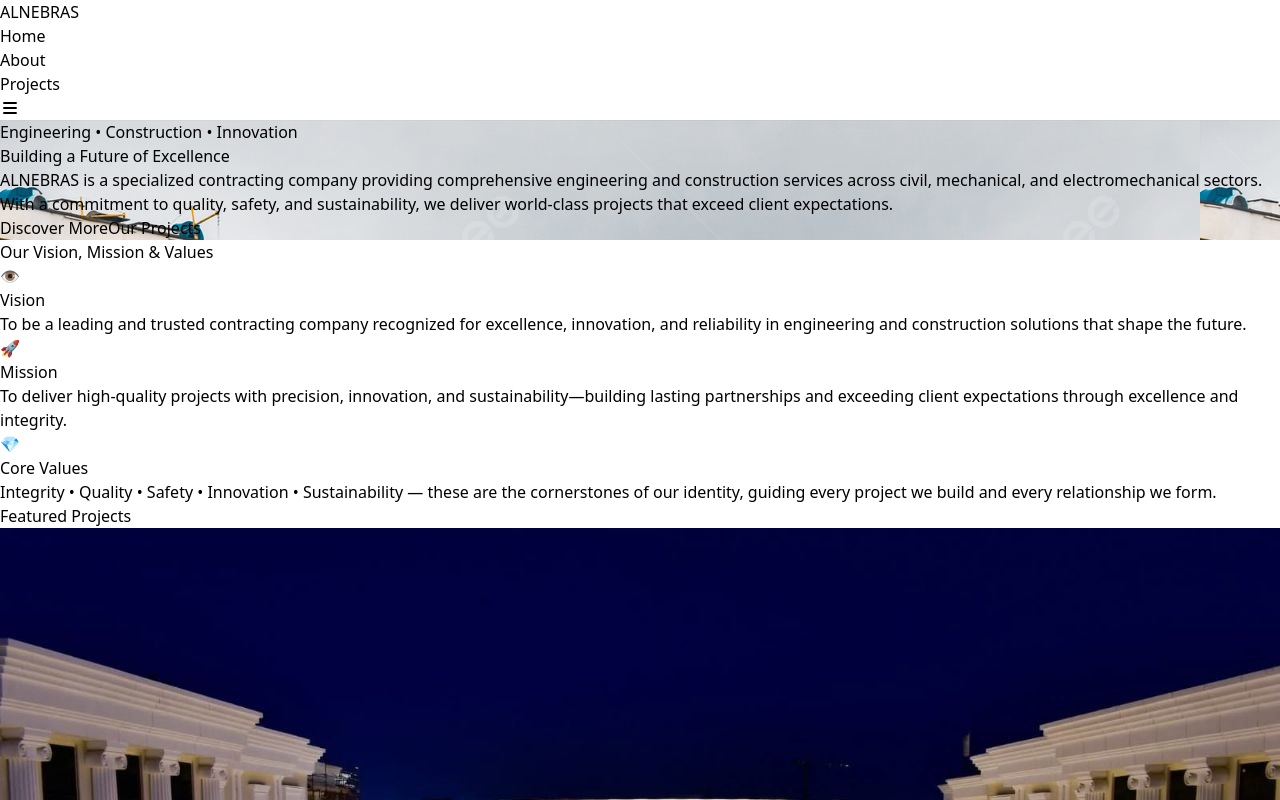
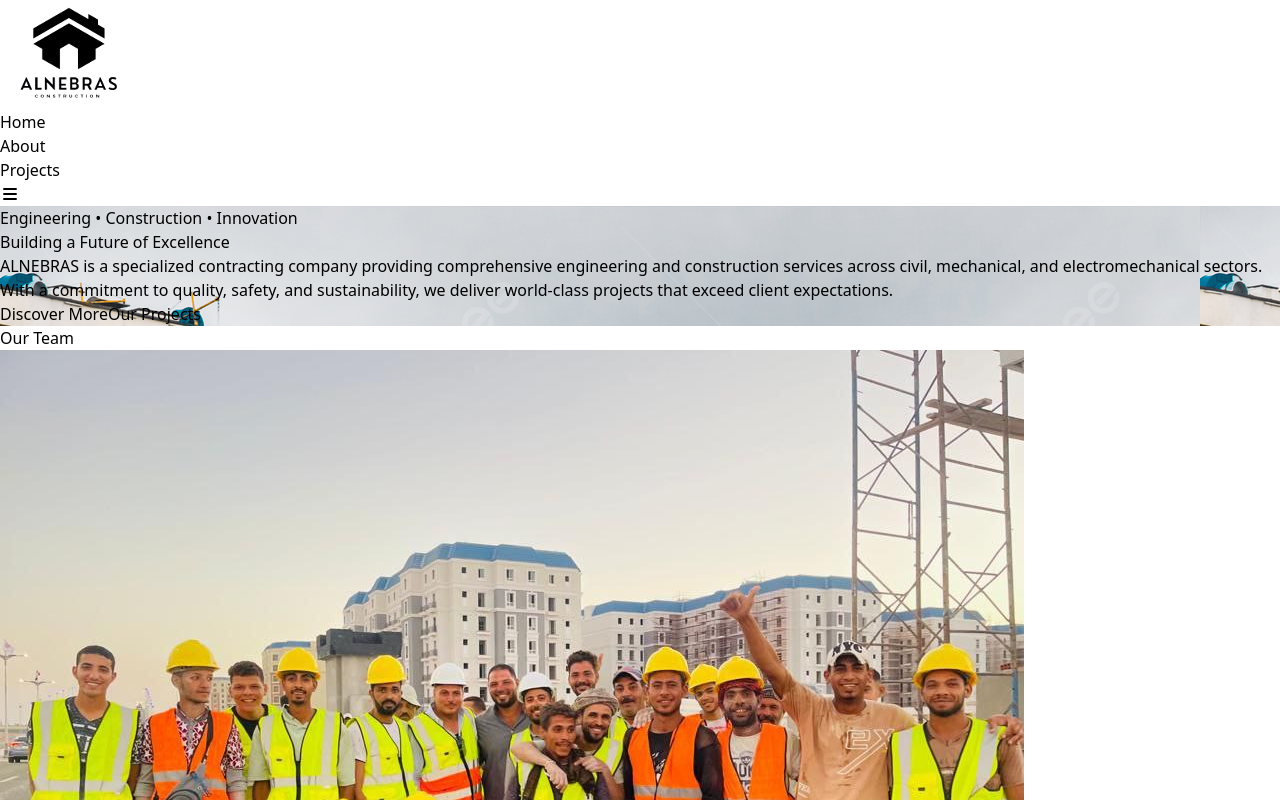
Before and after one commit to mahmoudali74/ALNEBRAS, a React (Vite) app: page / in a window 1280 px wide. Shown: the top 800 px of the page. Built offline with nearby package versions, Linux system fonts and the light colour scheme.

Commit message:
Initial commit

```diff
--- a/src/components/About.jsx
+++ b/src/components/About.jsx
@@ -18,7 +18,7 @@ export default function About() {
           transition={{ duration: 1 }}
           className="text-6xl md:text-7xl font-extrabold text-white-400 mb-4"
         >
-          About ALNEBRAS
+          About Alnbres
         </motion.h1>
         <motion.p
           initial={{ opacity: 0 }}
@@ -26,7 +26,7 @@ export default function About() {
           transition={{ delay: 0.5, duration: 1 }}
           className="text-gray-300 max-w-3xl px-6 text-lg leading-relaxed"
         >
-          ALNEBRAS is a specialized contracting company that provides comprehensive engineering and construction services across multiple sectors. With a commitment to quality, safety, and efficiency, we deliver projects that meet international standards and client expectations.
+          Alnbres is a specialized contracting company that provides comprehensive engineering and construction services across multiple sectors. With a commitment to quality, safety, and efficiency, we deliver projects that meet international standards and client expectations.
         </motion.p>
       </section>
 
@@ -90,7 +90,7 @@ export default function About() {
 
       {/* ---------------- COMMITMENT SECTION ---------------- */}
       <Parallax
-        bgImage="/assets/photo_5782710222236355876_y.jpg"
+        bgImage="/assets/photo_5782710222236355904_y.jpg"
         strength={200}
       >
         <div className="py-32 text-center bg-black/70">
--- a/src/components/Home.jsx
+++ b/src/components/Home.jsx
@@ -60,7 +60,6 @@ export default function Home() {
 
   return (
     <>
-      {/* NAVBAR */}
 <motion.nav
   initial={{ y: -80 }}
   animate={{ y: 0 }}
@@ -68,12 +67,24 @@ export default function Home() {
   className={`fixed w-full z-50 transition-all ${scrolled ? "bg-black/70 backdrop-blur-md shadow-lg" : "bg-transparent"}`}
 >
   <div className="max-w-7xl mx-auto px-6 py-4 flex items-center justify-between text-white">
-          <h1 className="text-2xl font-extrabold text-white-400 tracking-wide">ALNEBRAS</h1>
+    {/* Logo أو أيقونة بدل النص */}
+  <a  className="flex items-center text-3xl text-blue-400">
+  <img
+    src="/assets/02.11.2025_18.20.14_REC-removebg-preview.png"
+    alt="ALNEBRAS"
+    className="h-19 w-auto" // زودت الارتفاع من 10 → 16
+  />
+</a>
+
+
+    {/* القوائم */}
     <ul className="hidden md:flex space-x-10 text-sm font-medium">
       <li><a href="/" className="hover:text-blue-400 transition">Home</a></li>
       <li><a href="/about" className="hover:text-blue-400 transition">About</a></li>
       <li><a href="/projects" className="hover:text-blue-400 transition">Projects</a></li>
     </ul>
+
+    {/* أيقونة الهامبرجر للقوائم الصغيرة */}
     <div className="md:hidden text-2xl">
       <i className="fa-solid fa-bars"></i>
     </div>
@@ -125,6 +136,36 @@ export default function Home() {
               </motion.a>
             </div>
           </motion.div>
+        </section>
+{/* Our Team Slider */}
+<section className="py-20 bg-black">
+  <div className="max-w-6xl mx-auto px-6 text-center">
+    <h2 className="text-4xl font-bold mb-10 text-white">Our Team</h2>
+    <Swiper
+      modules={[Autoplay, Pagination]}
+      autoplay={{ delay: 3500 }}
+      pagination={{ clickable: true }}
+      spaceBetween={30}
+      slidesPerView={1}
+      className="rounded-2xl overflow-hidden"
+    >
+      {[
+        { name: "Our Team", img: "/assets/photo_5782710222236355876_y.jpg" },
+
+      ].map((member, i) => (
+        <SwiperSlide key={i}>
+          <div className="relative">
+            <img
+              src={member.img}
+              alt={member.name}
+              className="w-full h-[300px] sm:h-[400px] md:h-[450px] lg:h-[500px] object-cover rounded-2xl opacity-90 hover:opacity-100 transition"
+            />
+
+          </div>
+        </SwiperSlide>
+      ))}
+    </Swiper>
+  </div>
 </section>
 
         {/* Vision / Mission / Values */}
```
Also changed, not shown: public/assets/02.11.2025_18.20.14_REC-removebg-preview.png (added), public/assets/02.11.2025_18.27.47_REC.png (added). Lines whose indentation alone changed are shown as unchanged.
